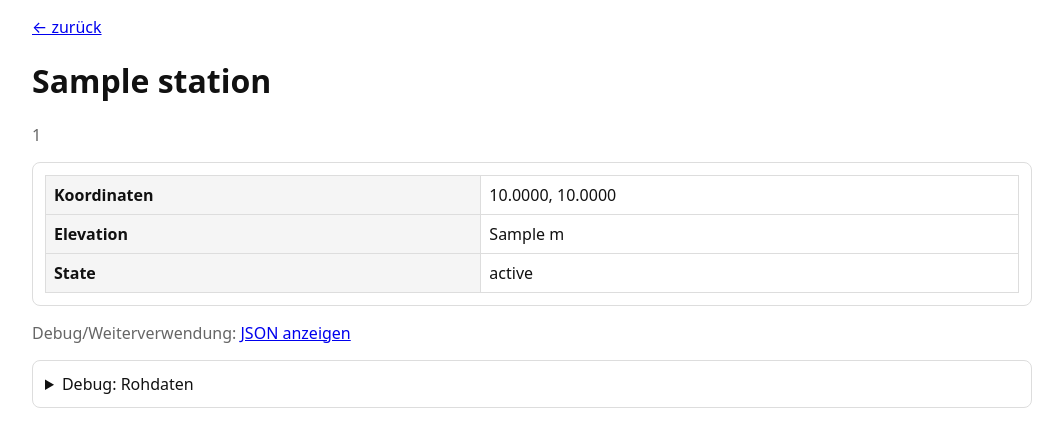
After one commit to imdinkie/ghcn-weatherstations, a FastAPI app: template app/templates/station.html in a window 1280 px wide. The commit adds this page. Shown: the top 447 px of the page, without its empty margins (108-1171 px from the left). Run offline with FastAPI, Linux system fonts and the light colour scheme; the template is opened without the code that fills it: most values are stand-ins (such as "Sample title", 1, 10 or a date in 2020); some libraries are stand-ins or nearby versions.

Commit message:
Station.html hinzufügen; leichte Anpassungen bei der results.html logik

```diff
--- a/app/main.py
+++ b/app/main.py
@@ -27,6 +27,10 @@ def root(request: Request):
                 "end_year": "",
             },
         },
+        "station.html",
+        {
+            "request": request,
+        }
     )
 
 
@@ -408,4 +412,14 @@ def ui_search(
         },
     )
 
-@app.get("ui/stations/{id}")
+@app.get("/ui/stations/{station_id}")
+def ui_get_station(
+    request: Request,
+    station_id: str):
+    station = get_station(station_id)
+
+    return templates.TemplateResponse(
+        "station.html",
+        {"request": request,
+         "station": station}
+    )
--- a/app/static/style.css
+++ b/app/static/style.css
@@ -16,6 +16,16 @@ label { display: block; margin: 10px 0; }
 input { padding: 6px 8px; max-width: 320px; width: 100%; }
 button { padding: 8px 12px; }
 
+.card {
+  border: 1px solid #ddd;
+  border-radius: 8px;
+  padding: 12px;
+  margin: 12px 0;
+  background: #fff;
+}
+
+.table-wrap { overflow-x: auto; }
+
 table { width: 100%; border-collapse: collapse; }
 th, td { border: 1px solid #ddd; padding: 8px; text-align: left; }
 th { background: #f5f5f5; }
--- /dev/null
+++ b/app/templates/station.html
@@ -0,0 +1,45 @@
+{% extends "base.html" %}
+
+{% block title %}Station {{ station.id }}{% endblock %}
+
+{% block content %}
+  <a href="javascript:history.back()">← zurück</a>
+
+  <h1 class="strong">{{ station.name }}</h1>
+  <p class="muted">{{ station.id }}</p>
+
+  <div class="card">
+    <table>
+      <tbody>
+        <tr>
+          <th scope="row">Koordinaten</th>
+          <td>{{ '%.4f'|format(station.lat) }}, {{ '%.4f'|format(station.lon) }}</td>
+        </tr>
+        <tr>
+          <th scope="row">Elevation</th>
+          <td>
+            {% if station.elev_m is not none %}
+              {{ station.elev_m }} m
+            {% else %}
+              —
+            {% endif %}
+          </td>
+        </tr>
+        <tr>
+          <th scope="row">State</th>
+          <td>{{ station.state if station.state else '—' }}</td>
+        </tr>
+      </tbody>
+    </table>
+  </div>
+
+  <p class="muted">
+    Debug/Weiterverwendung: <a href="/stations/{{ station.id }}">JSON anzeigen</a>
+  </p>
+
+  <details class="card">
+    <summary>Debug: Rohdaten</summary>
+    <pre>{{ station }}</pre>
+  </details>
+
+{% endblock %}
```
Also changed, not shown: app/templates/results.html (+14 -6 lines).
